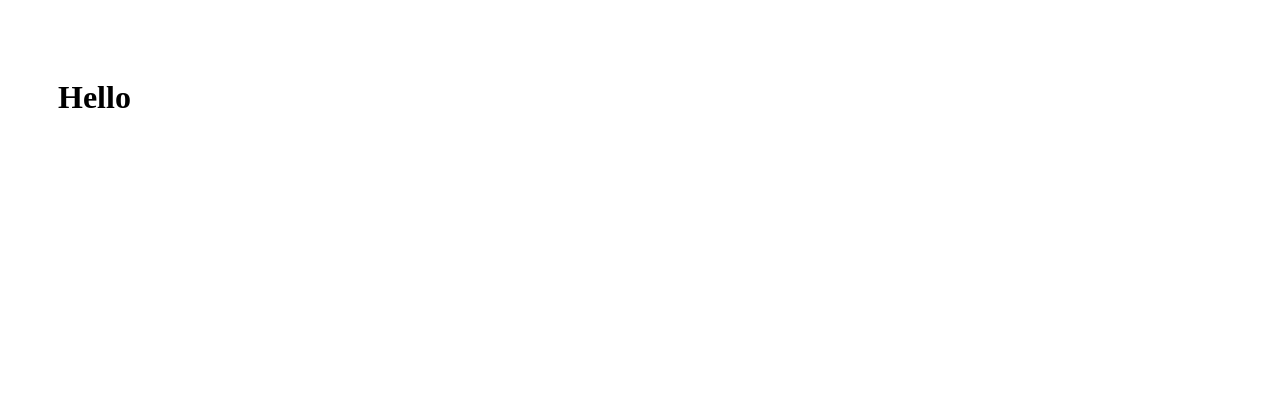
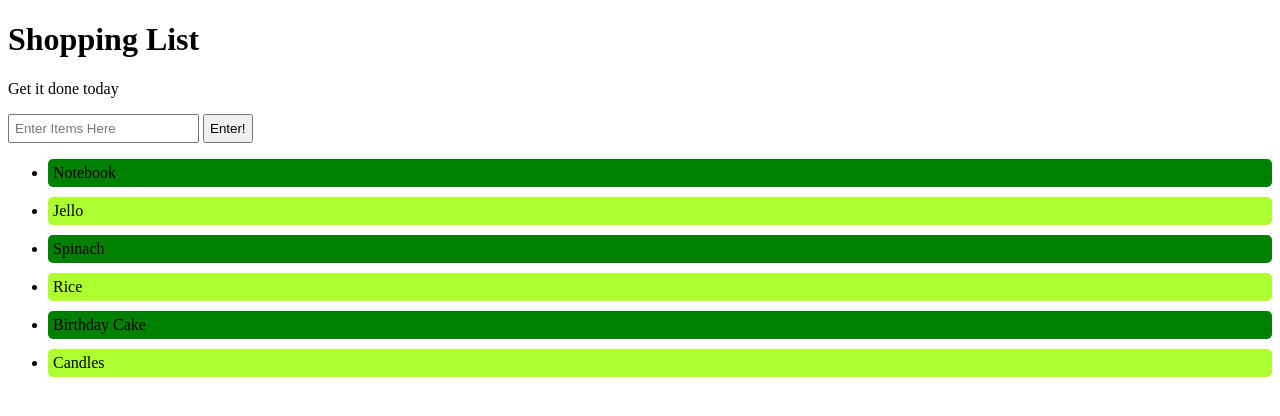
Before and after one commit to krsamir/Javascript-Class, a plain HTML site: page index.html in a window 1280 px wide. Drawn offline with Linux system fonts and the light colour scheme.

Commit message:
classlist, event

```diff
--- a/index.html
+++ b/index.html
@@ -6,14 +6,21 @@
     <meta http-equiv="X-UA-Compatible" content="IE=edge">
     <meta name="viewport" content="width=device-width, initial-scale=1.0">
     <title>Document</title>
-    <style>
-        body{
-            padding: 50px;
-        }
-    </style>
+    <link rel="stylesheet" href="style.css">
 </head>
 <body>
-    <h1 id="name">Hello</h1>
+    <h1>Shopping List</h1>
+    <p id="first">Get it done today</p>
+    <input id="userinput" type="text" placeholder="Enter Items Here" >
+    <button id="enter">Enter!</button>
+    <ul>
+        <li class="styletag">Notebook</li>
+        <li class="styletag">Jello</li>
+        <li class="styletag">Spinach</li>
+        <li class="styletag">Rice</li>
+        <li class="styletag">Birthday Cake</li>
+        <li class="styletag">Candles</li>
+    </ul>
 </body>
-<script src="./index.js"></script>
+<script src="./index2.js"></script>
 </html>
--- /dev/null
+++ b/index2.js
@@ -0,0 +1,32 @@
+const log = console.log;
+
+// log(document.getElementsByTagName("h1"));
+// log(document.getElementById("first").innerHTML);
+// log(document.querySelector("p").innerHTML);
+let attributevalue = document.querySelectorAll("li");
+let attributevalue1 = document.querySelector("li").getAttribute("random");
+
+document.querySelector("li").setAttribute("random", 50);
+document.querySelector("li").classList.add("title");
+
+document.querySelectorAll("li").forEach((value, index) => {
+  //   value.classList.add("text" + index);
+  if (index % 2 === 0) {
+    value.classList.add(`pending`);
+  } else {
+    value.classList.add(`completed`);
+  }
+});
+
+const inputTag = document.getElementById("userinput");
+const enterBtn = document.getElementById("enter");
+// Events
+
+const handleClick = () => {
+  log(inputTag.value);
+};
+
+// enterBtn.addEventListener("click", handleClick);
+enterBtn.addEventListener("click", () => {
+  log(inputTag.value);
+});
--- /dev/null
+++ b/style.css
@@ -0,0 +1,15 @@
+.styletag{
+    padding: 5px;
+    border-radius: 5px;
+    margin-bottom: 10px;
+}
+.pending{
+    background-color: green;
+}
+
+.completed{
+    background-color: greenyellow;
+}
+#userinput, #enter{
+    padding: 5px;
+}
```
